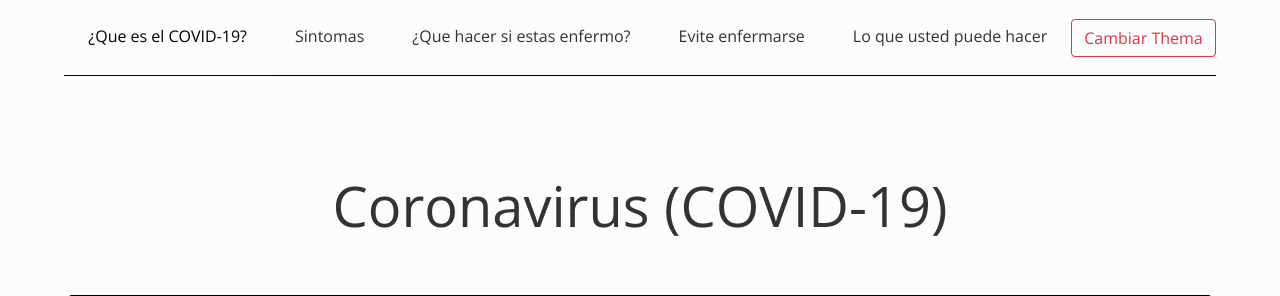
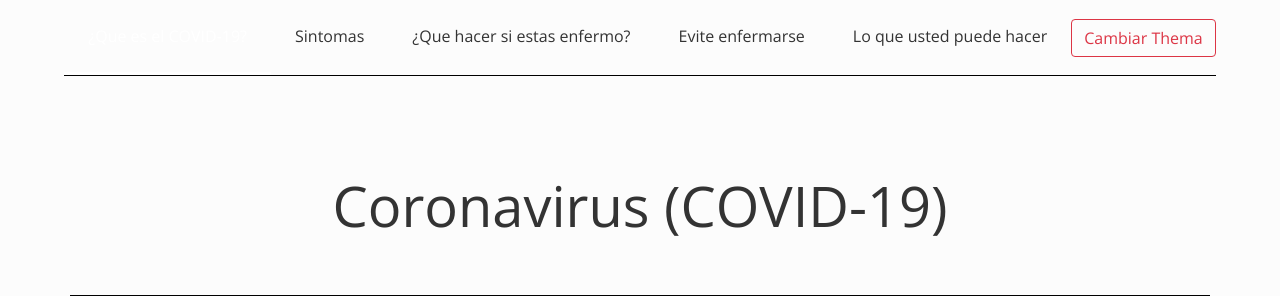
Before and after one commit to BestCobid19/Pagina-Web, a PHP site: page / in a window 1280 px wide, with the pointer over the restyled element. Shown: the top 296 px of the page. Run offline with PHP 8.4, Linux system fonts and the light colour scheme.

Commit message:
Update style.css

```diff
--- a/css/style.css
+++ b/css/style.css
@@ -55,7 +55,7 @@ footer{
     padding: 1.5rem;
 }
 .nav-link:hover {
-    color: var(--negro);
+    color: var(--blanco);
     border-bottom: solid var(--blanco);
 }
 .jumbotron1{
```
